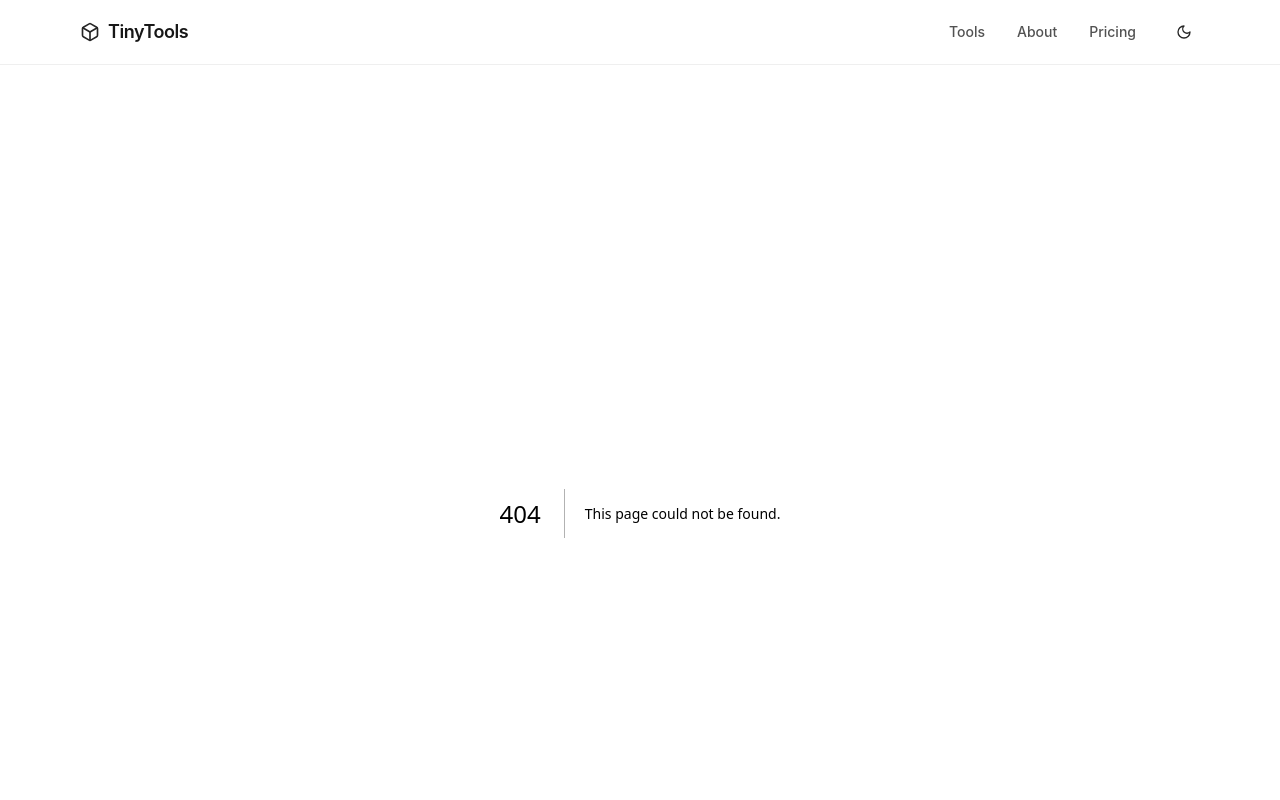
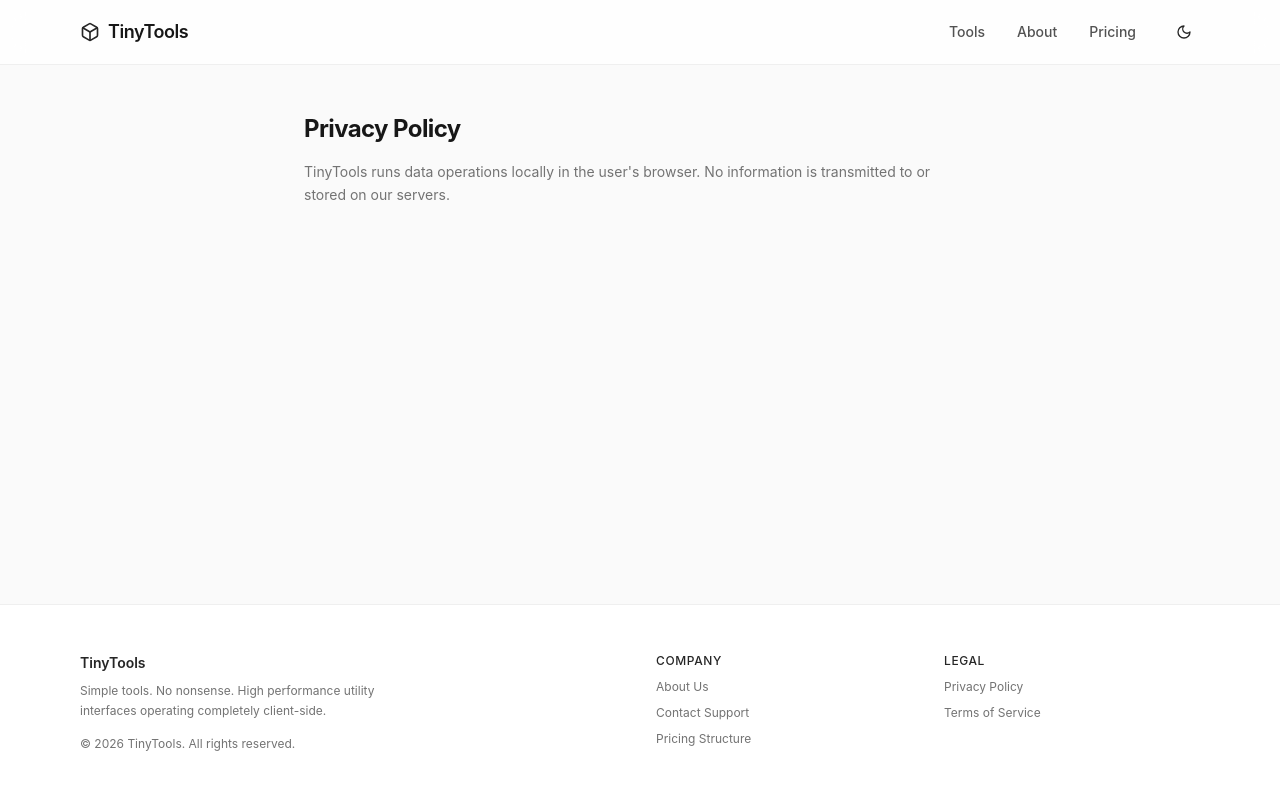
Before and after one commit to rummanjan901-cpu/tinytools, a Next.js app: page /privacy in a window 1280 px wide. Before the commit this address had no page. Shown: the top 800 px of the page. Built offline with nearby package versions, Linux system fonts and the light colour scheme.

Commit message:
Create page.tsx

```diff
--- /dev/null
+++ b/src/app/privacy/page.tsx
@@ -0,0 +1,10 @@
+export default function PrivacyPage() {
+  return (
+    <div className="max-w-2xl mx-auto space-y-4">
+      <h1 className="text-2xl font-bold tracking-tight text-neutral-900 dark:text-neutral-50">Privacy Policy</h1>
+      <p className="text-sm text-neutral-500 dark:text-neutral-400 leading-relaxed">
+        TinyTools runs data operations locally in the user's browser. No information is transmitted to or stored on our servers.
+      </p>
+    </div>
+  );
+}
```
